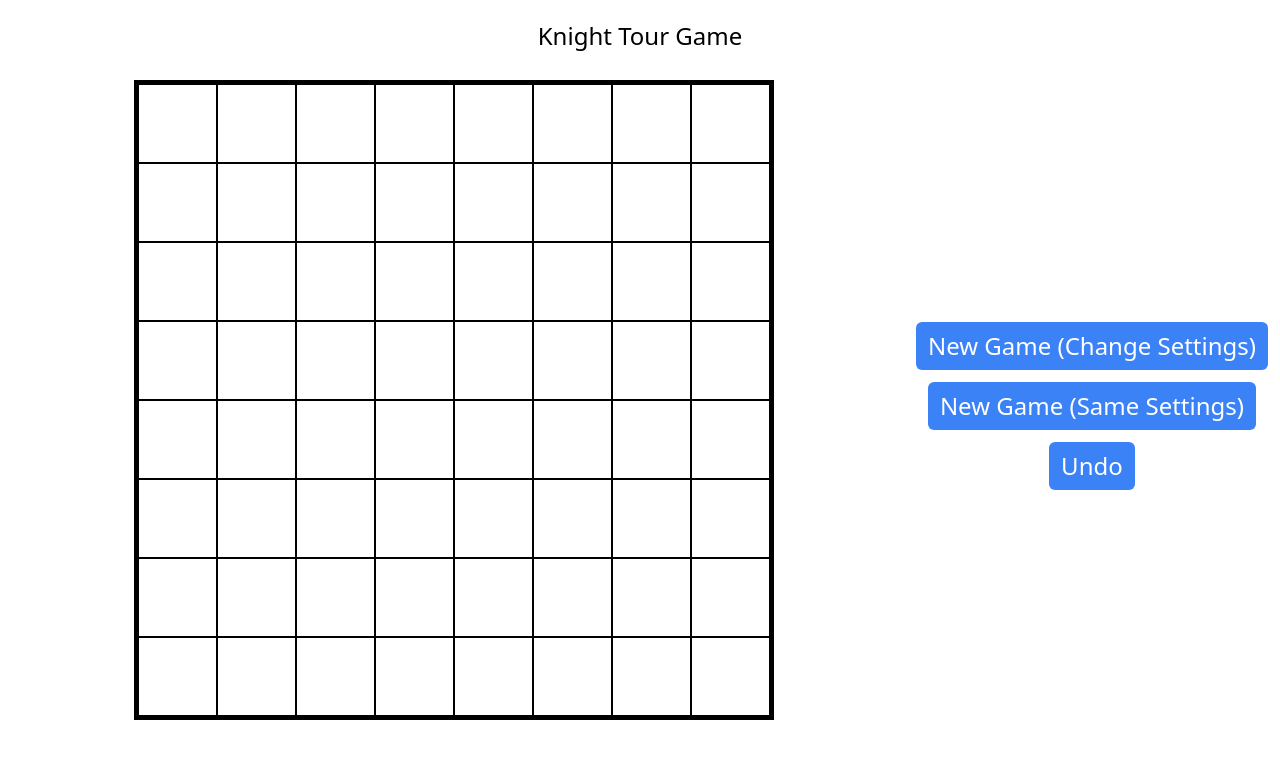
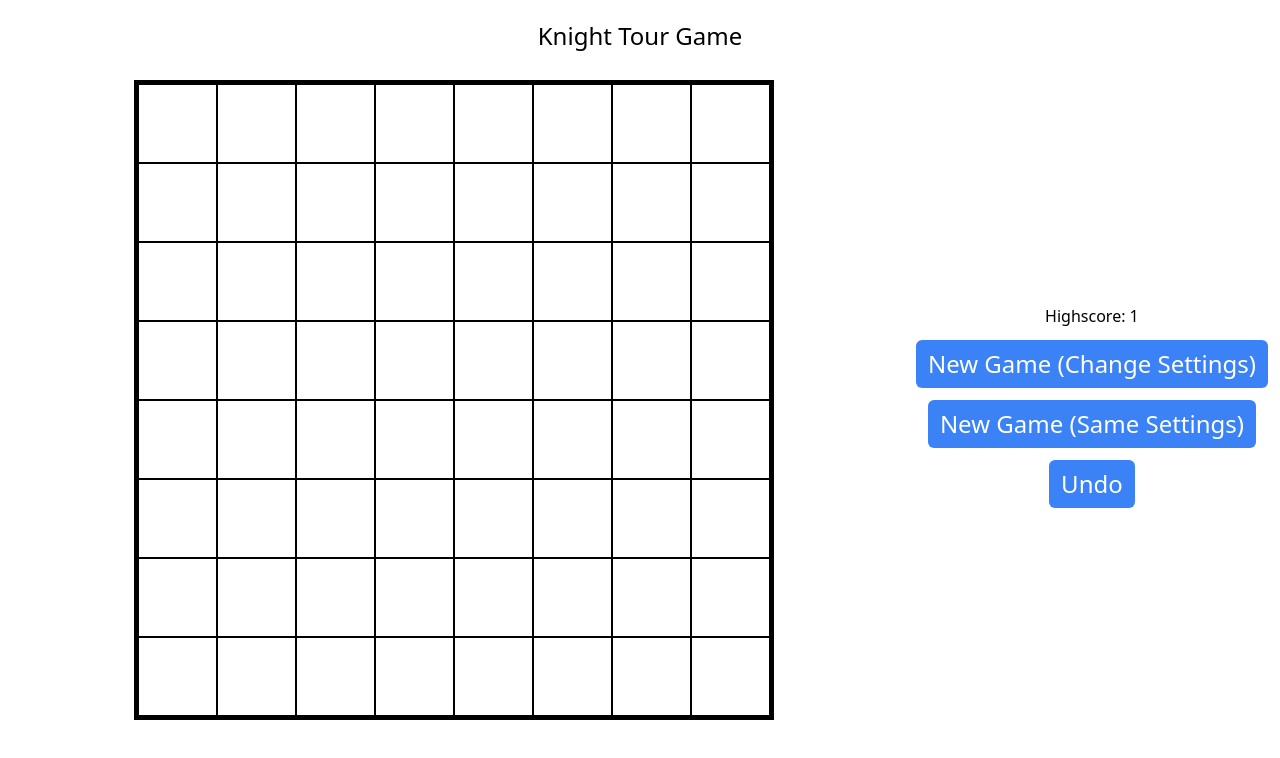
Before and after one commit to Dimitris-Toulis/knight-tour-game, a SvelteKit app: page / in a window 1280 px wide. Both pictures are taken after a click on the button 177 px from the left and 123 px from the top of the page. Shown: the top 758 px of the page. Built offline with nearby package versions, Linux system fonts and the light colour scheme.

Commit message:
add highscore

```diff
--- /dev/null
+++ b/src/routes/+layout.ts
@@ -0,0 +1 @@
+export const ssr = false;
--- a/src/routes/+page.svelte
+++ b/src/routes/+page.svelte
@@ -29,6 +29,10 @@
 			lastTile = index;
 		}
 		if (counter == dimensions.x * dimensions.y + 1) win();
+		if (counter - 1 > highscore) {
+			highscore = counter - 1;
+			localStorage.setItem("highscore", highscore.toString());
+		}
 	}
 
 	let showModalWin = false;
@@ -43,6 +47,9 @@
 			useWorker: true
 		});
 	});
+
+	let highscore: number = 0;
+	onMount(() => (highscore = parseInt(localStorage.getItem("highscore") ?? "0")));
 	function win() {
 		showModalWin = true;
 
@@ -95,6 +102,9 @@
 				</div>
 			</div>
 			<div class="flex flex-col gap-3 place-items-center justify-center pbs-3 grid-">
+				{#if highscore != 0}
+					<div><span>Highscore: {highscore}</span></div>
+				{/if}
 				<div><Button xl on:click={changeSettings}>New Game (Change Settings)</Button></div>
 				<div><Button xl on:click={restart}>New Game (Same Settings)</Button></div>
 				<div><Button xl on:click={undo}>Undo</Button></div>
```
